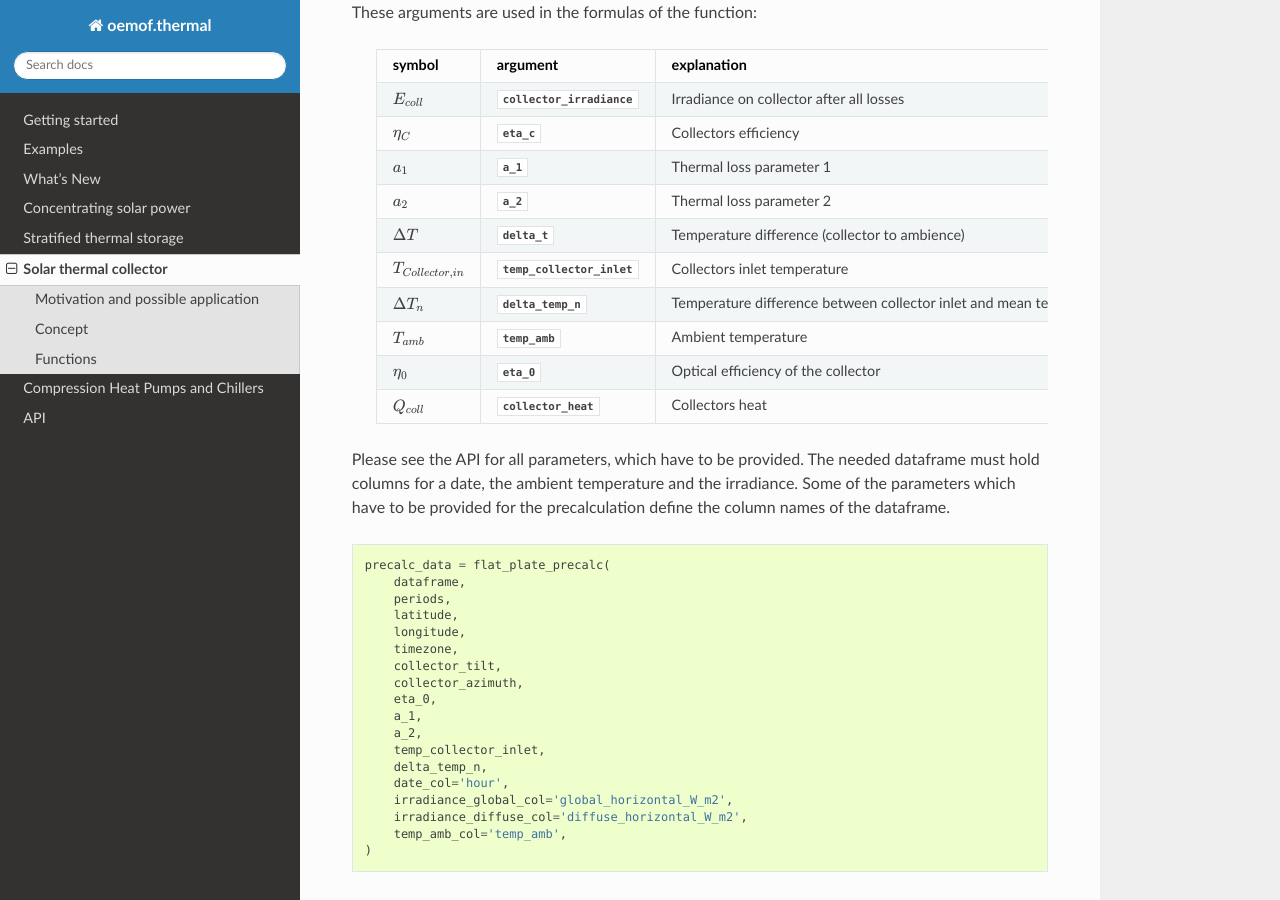
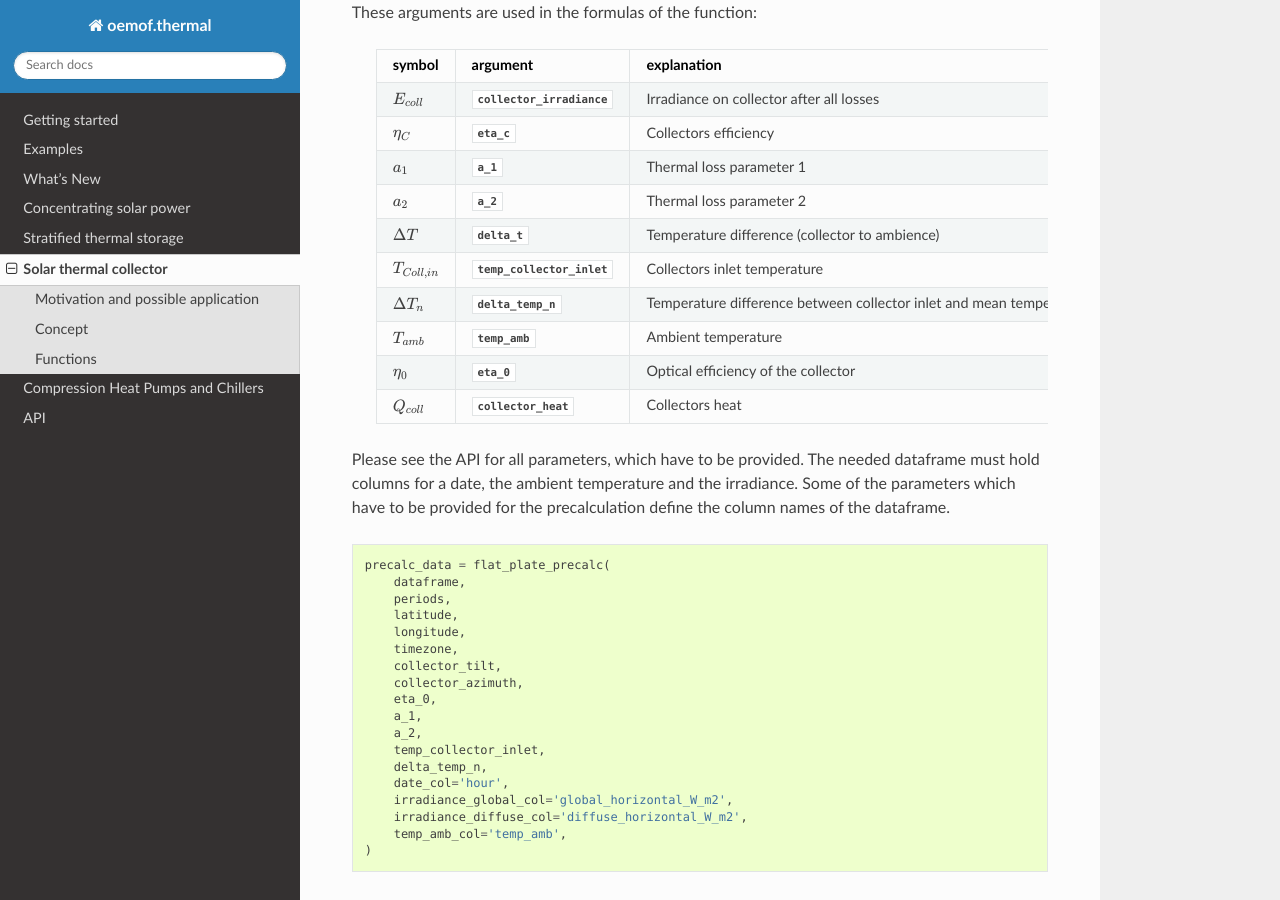
Before and after one commit to oemof/oemof-thermal, a Sphinx documentation site: the page built from docs/solar_thermal_collector.rst, in a window 1280 px wide and 900 px high, scrolled down 1500 px. Built offline with Sphinx 7.4.7 and the Read the Docs theme 2.0.0, drawn with Linux system fonts in a browser that asks for light colours; formulas are drawn with MathJax 3; pages that are not in the unit, such as notebooks, are missing from menus.

Commit message:
Change symbol name of the collectors inlet temperature in regard to name consistency

```diff
--- a/docs/solar_thermal_collector.rst
+++ b/docs/solar_thermal_collector.rst
@@ -76,7 +76,7 @@ These arguments are used in the formulas of the function:
     :math:`\Delta T`          :py:obj:`delta_t`                Temperature difference
                                                                (collector to ambience)
 
-    :math:`T_{Collector, in}`  :py:obj:`temp_collector_inlet`   Collectors inlet temperature
+    :math:`T_{Coll, in}`      :py:obj:`temp_collector_inlet`   Collectors inlet temperature
 
     :math:`\Delta T_n`        :py:obj:`delta_temp_n`           Temperature difference between
                                                                collector inlet and mean temperature
```
